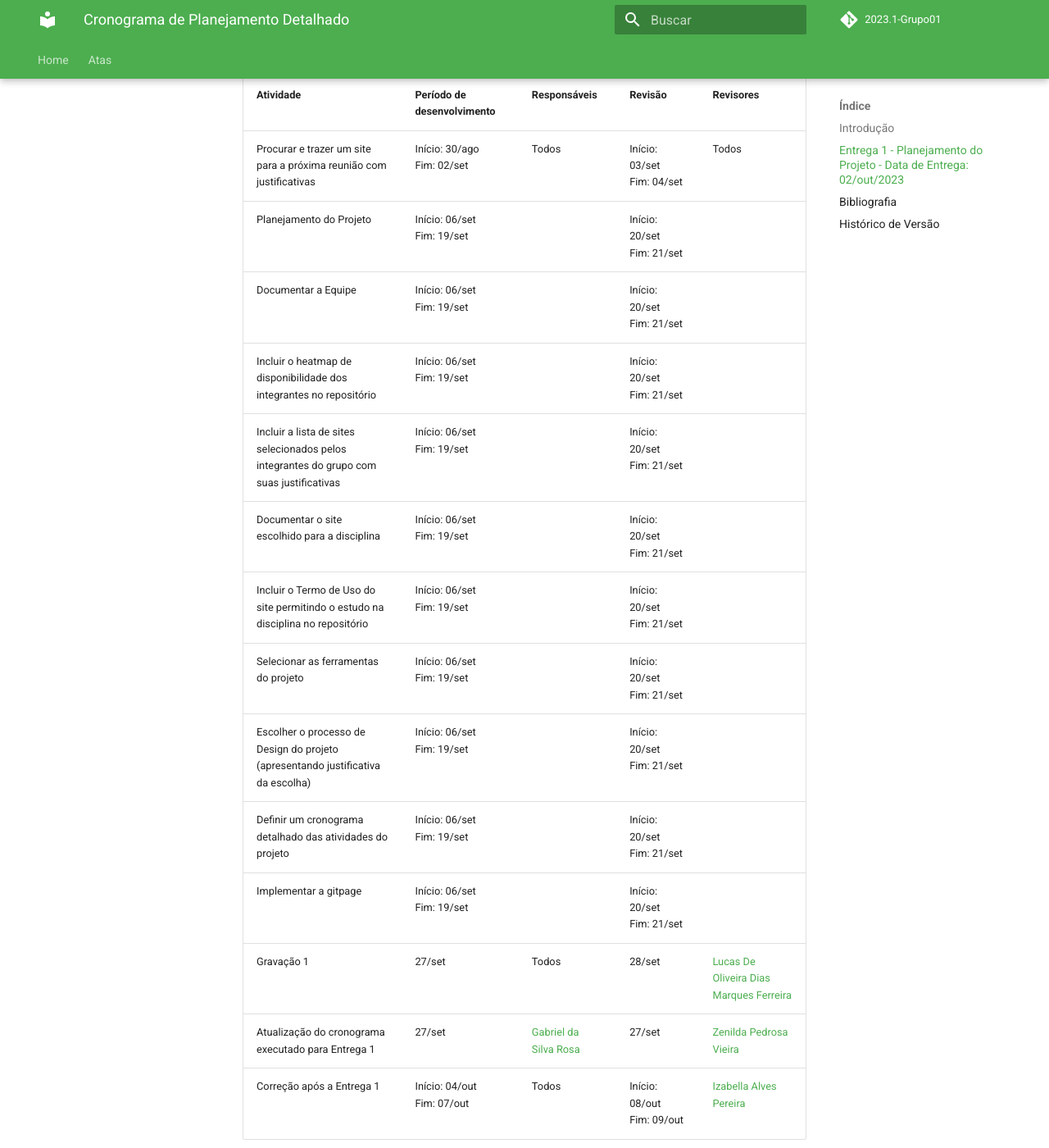
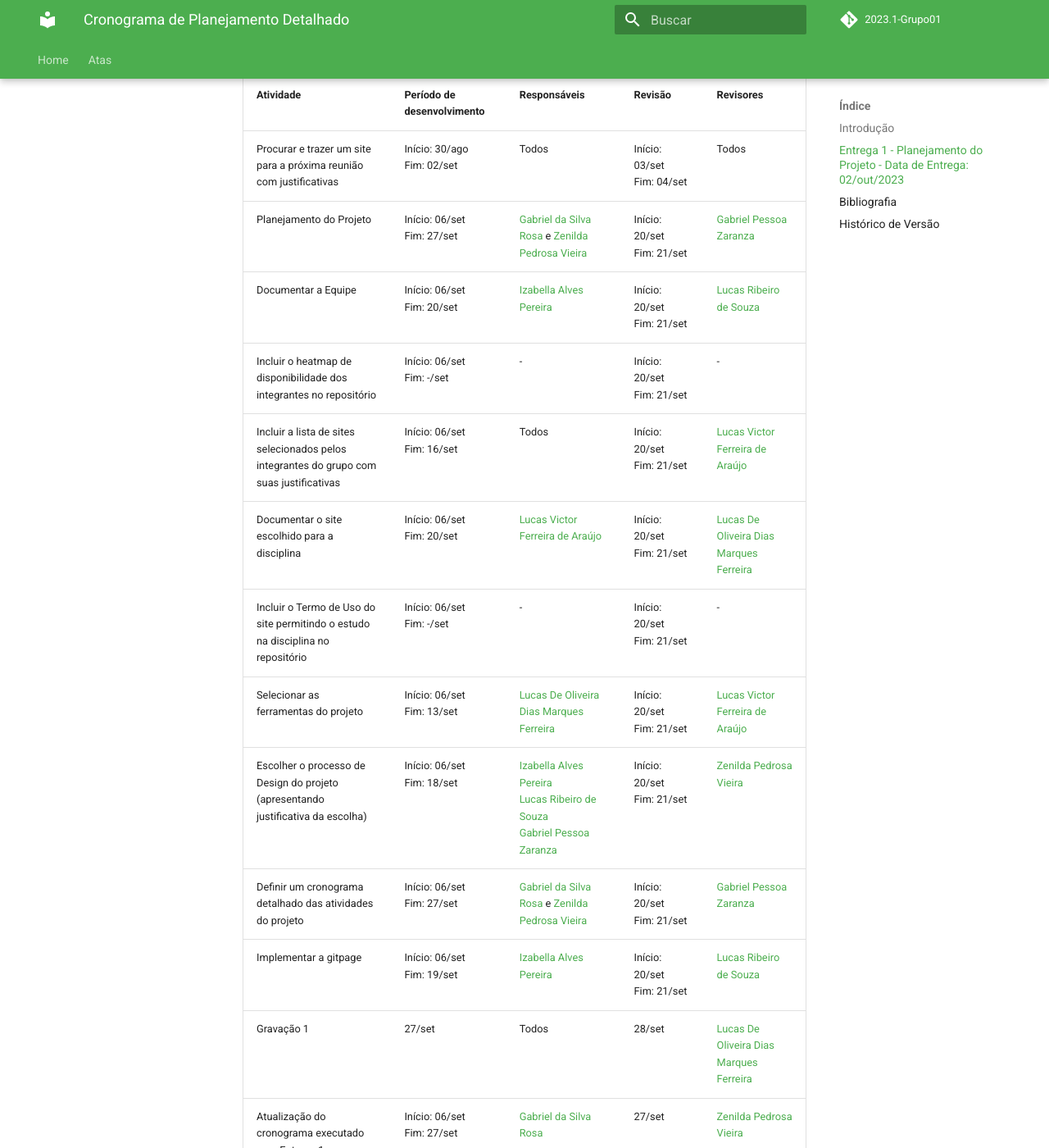
Before and after one commit to Interacao-Humano-Computador/2023.2-NotaLegal, an MkDocs documentation site: the page built from docs/planejamento do projeto/cronograma_executado.md, in a window 1280 px wide and 1400 px high, scrolled down 456 px. Shown: the whole window at 82% size. Built offline with MkDocs 1.6.1 and Material for MkDocs 9.7.7, drawn with Linux system fonts in a browser that asks for light colours; comment, search, counter and statistics services are not loaded.

Commit message:
inserindo datas, revisores e responsaveis
co-authored-by: Zenilda Pedrosa Vieira <zenilda.vieira@aluno.unb.br>

```diff
--- a/docs/planejamento do projeto/cronograma_executado.md
+++ b/docs/planejamento do projeto/cronograma_executado.md
@@ -10,18 +10,18 @@ Este documento representa o registro detalhado e cronológico das ações e tare
 | Atividade | Período de desenvolvimento | Responsáveis | Revisão | Revisores |
 | --------- | --------- | ------- | ------- | ------- |
 | Procurar e trazer um site para a próxima reunião com justificativas | Início: 30/ago <br> Fim: 02/set | Todos | Início: 03/set <br> Fim: 04/set | Todos |
-| Planejamento do Projeto | Início: 06/set <br> Fim: 19/set | | Início: 20/set <br> Fim: 21/set | |
-| Documentar a Equipe | Início: 06/set <br> Fim: 19/set | | Início: 20/set <br> Fim: 21/set | |
-| Incluir o heatmap de disponibilidade dos integrantes no repositório | Início: 06/set <br> Fim: 19/set | | Início: 20/set <br> Fim: 21/set | |
-| Incluir a lista de sites selecionados pelos integrantes do grupo com suas justificativas | Início: 06/set <br> Fim: 19/set | | Início: 20/set <br> Fim: 21/set | |
-| Documentar o site escolhido para a disciplina | Início: 06/set <br> Fim: 19/set | | Início: 20/set <br> Fim: 21/set | |
-| Incluir o Termo de Uso do site permitindo o estudo na disciplina no repositório | Início: 06/set <br> Fim: 19/set | | Início: 20/set <br> Fim: 21/set | |
-| Selecionar as ferramentas do projeto | Início: 06/set <br> Fim: 19/set | | Início: 20/set <br> Fim: 21/set | |
-| Escolher o processo de Design do projeto (apresentando justificativa da escolha) | Início: 06/set <br> Fim: 19/set | | Início: 20/set <br> Fim: 21/set | |
-| Definir um cronograma detalhado das atividades do projeto | Início: 06/set <br> Fim: 19/set | | Início: 20/set <br> Fim: 21/set | |
-| Implementar a gitpage | Início: 06/set <br> Fim: 19/set | | Início: 20/set <br> Fim: 21/set | |
+| Planejamento do Projeto | Início: 06/set <br> Fim: 27/set | [Gabriel da Silva Rosa](https://github.com/gabrielrosa09) e [Zenilda Pedrosa Vieira](https://github.com/zenildavieira)| Início: 20/set <br> Fim: 21/set | [Gabriel Pessoa Zaranza](https://github.com/GZaranza) |
+| Documentar a Equipe | Início: 06/set <br> Fim: 20/set | [Izabella Alves Pereira](https://github.com/izabellaalves) | Início: 20/set <br> Fim: 21/set | [Lucas Ribeiro de Souza](https://github.com/lucassouzs) |
+| Incluir o heatmap de disponibilidade dos integrantes no repositório | Início: 06/set <br> Fim: -/set | - | Início: 20/set <br> Fim: 21/set | - |
+| Incluir a lista de sites selecionados pelos integrantes do grupo com suas justificativas | Início: 06/set <br> Fim: 16/set | Todos | Início: 20/set <br> Fim: 21/set |[Lucas Victor Ferreira de Araújo](https://github.com/Lucas13032003)|
+| Documentar o site escolhido para a disciplina | Início: 06/set <br> Fim: 20/set |[Lucas Victor Ferreira de Araújo](https://github.com/Lucas13032003) | Início: 20/set <br> Fim: 21/set | [Lucas De Oliveira Dias Marques Ferreira](https://github.com/LucasOliveiraDiasMarquesFerreira)|
+| Incluir o Termo de Uso do site permitindo o estudo na disciplina no repositório | Início: 06/set <br> Fim: -/set | - | Início: 20/set <br> Fim: 21/set | - |
+| Selecionar as ferramentas do projeto | Início: 06/set <br> Fim: 13/set | [Lucas De Oliveira Dias Marques Ferreira](https://github.com/LucasOliveiraDiasMarquesFerreira) | Início: 20/set <br> Fim: 21/set | [Lucas Victor Ferreira de Araújo](https://github.com/Lucas13032003) |
+| Escolher o processo de Design do projeto (apresentando justificativa da escolha) | Início: 06/set <br> Fim: 18/set | [Izabella Alves Pereira](https://github.com/izabellaalves) <br> [Lucas Ribeiro de Souza](https://github.com/lucassouzs) <br> [Gabriel Pessoa Zaranza](https://github.com/GZaranza) | Início: 20/set <br> Fim: 21/set |[Zenilda Pedrosa Vieira](https://github.com/zenildavieira) |
+| Definir um cronograma detalhado das atividades do projeto | Início: 06/set <br> Fim: 27/set | [Gabriel da Silva Rosa](https://github.com/gabrielrosa09) e [Zenilda Pedrosa Vieira](https://github.com/zenildavieira) | Início: 20/set <br> Fim: 21/set | [Gabriel Pessoa Zaranza](https://github.com/GZaranza)|
+| Implementar a gitpage | Início: 06/set <br> Fim: 19/set | [Izabella Alves Pereira](https://github.com/izabellaalves) | Início: 20/set <br> Fim: 21/set | [Lucas Ribeiro de Souza](https://github.com/lucassouzs)   |
 | Gravação 1 | 27/set | Todos | 28/set | [Lucas De Oliveira Dias Marques Ferreira](https://github.com/LucasOliveiraDiasMarquesFerreira) |
-| Atualização do cronograma executado para Entrega 1 | 27/set | [Gabriel da Silva Rosa](https://github.com/gabrielrosa09) | 27/set | [Zenilda Pedrosa Vieira](https://github.com/zenildavieira) |
+| Atualização do cronograma executado para Entrega 1 | Início: 06/set <br> Fim: 27/set | [Gabriel da Silva Rosa](https://github.com/gabrielrosa09) | 27/set | [Zenilda Pedrosa Vieira](https://github.com/zenildavieira) |
 | Correção após a Entrega 1 | Início: 04/out <br> Fim: 07/out | Todos | Início: 08/out <br> Fim: 09/out | [Izabella Alves Pereira](https://github.com/izabellaalves) |
 
 <font size="3"><p style="text-align: center"><b>Fonte:</b> Autores.</p></font>
```
